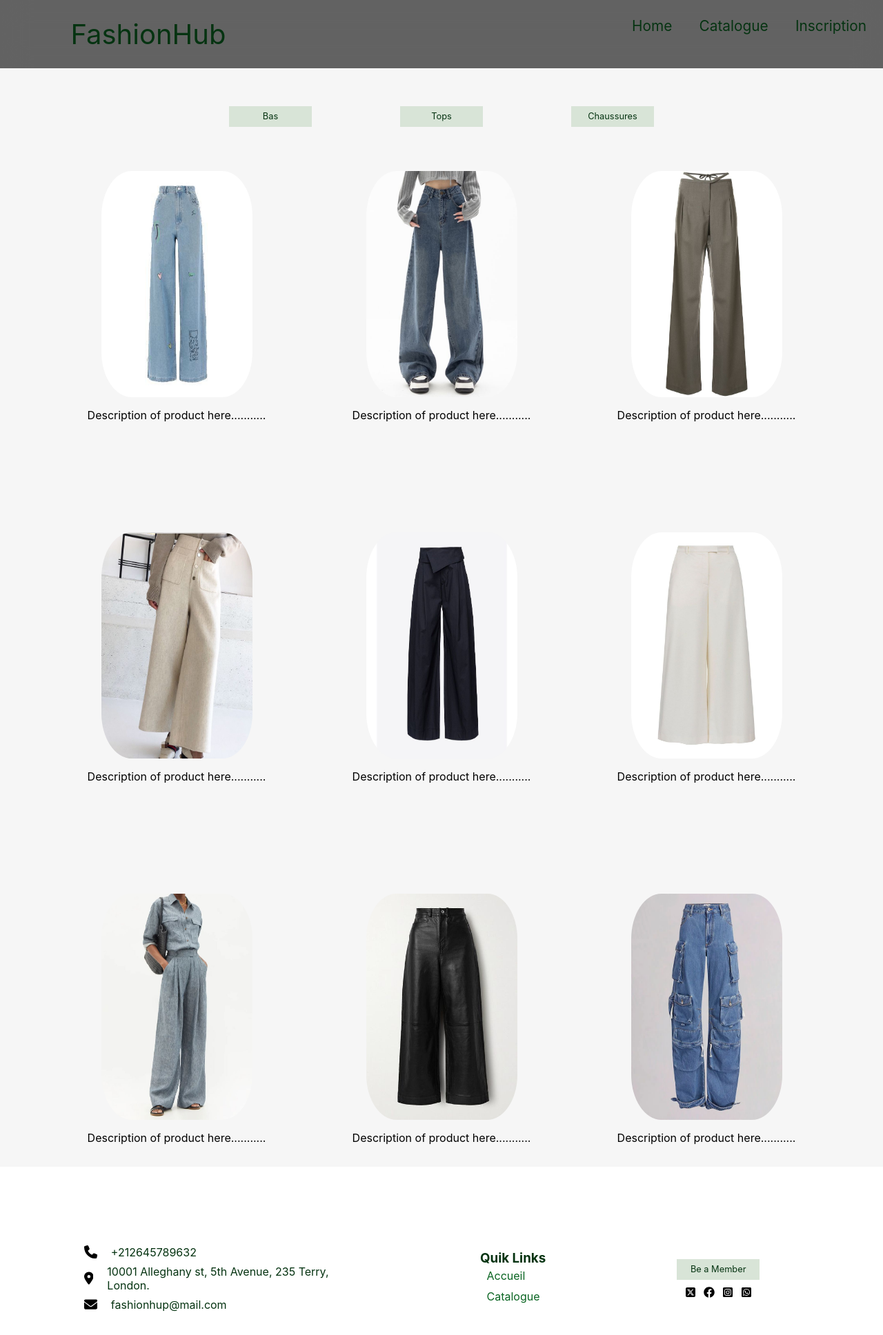
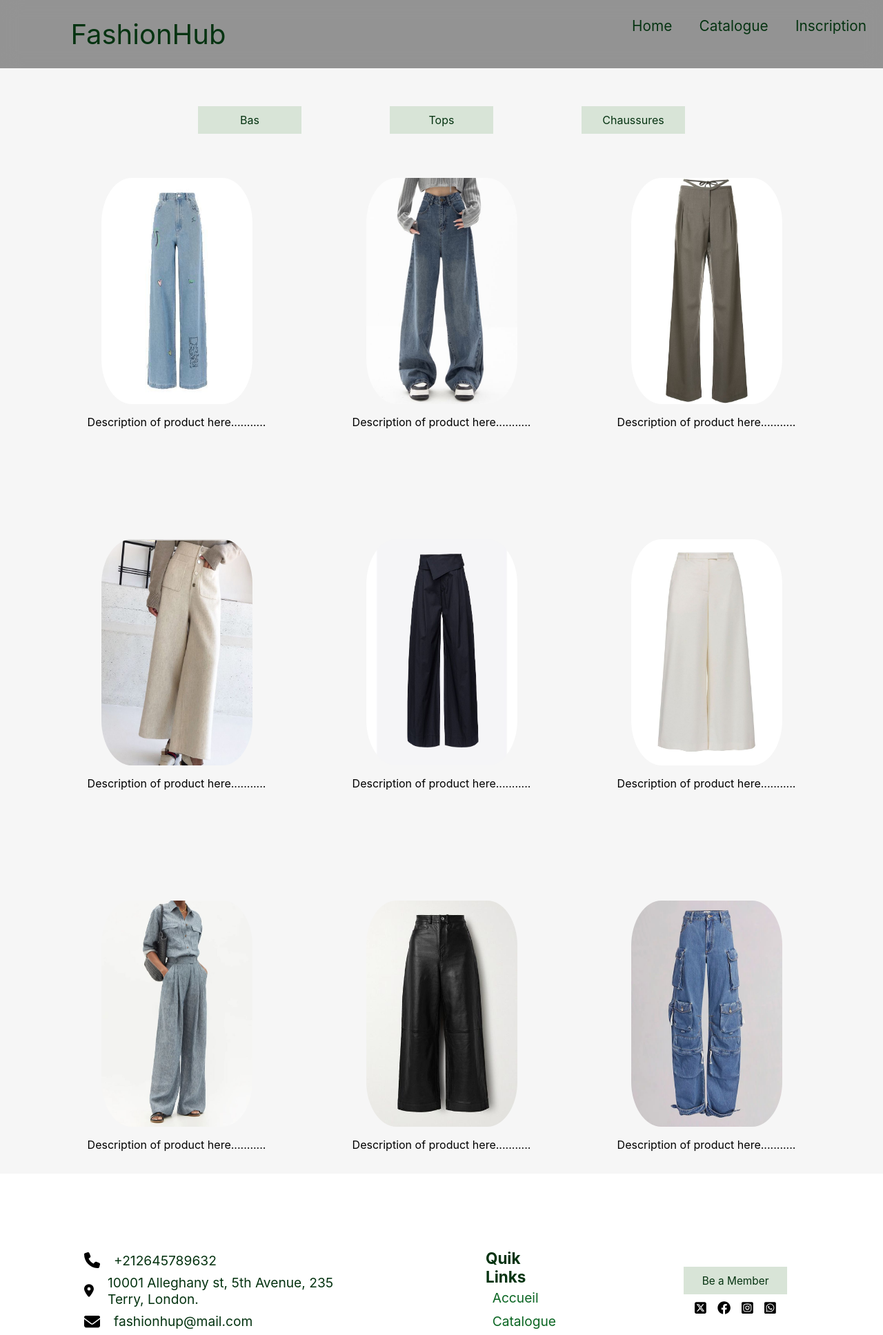
Before and after one commit to imane-bouabidi/fashionhub, a plain HTML site: page catalogue.html in a window 1280 px wide. Shown: the top 1936 px of the page at 69% size. Drawn offline with Linux system fonts and the light colour scheme.

Commit message:
version1

```diff
--- a/style/style.css
+++ b/style/style.css
@@ -32,8 +32,8 @@ header {
     justify-content: space-between;
     width: 100%;
     z-index: 100;
-    background-color: rgb(0 0 0 / 60%);
-    backdrop-filter: blur(20px);
+    background-color: rgb(0 0 0 / 40%);
+    backdrop-filter: blur(15px);
 }
 
 .navbar{
@@ -102,7 +102,7 @@ header {
 
 .container{
     display: grid;
-    margin: 7% 10%;
+    margin: 7% 10% 0% 10%;
     /* grid-template-columns: repeat(16, 4em); */
     grid-template-rows: repeat(16, 2em);
     gap: 10px 20px;
@@ -164,7 +164,9 @@ header {
     display: flex;
     flex-direction: column;
     align-items: center;
+    justify-content: space-between;
     margin: 5%;
+    font-size: 120%;
 }
 .top2{
     flex-direction: row;
@@ -180,7 +182,7 @@ header {
 
 
 .faq{
-    margin: 15%;
+    /* margin: 15%; */
     display: flex;
     flex-direction: column;
     justify-content: center;
@@ -231,8 +233,8 @@ footer{
 .right-div button{
     cursor: pointer;
     font-size: 80%;
-    width: 120px;
-    height: 30px;
+    width: 150px;
+    height: 40px;
     border: none;
     background-color: #D8E4D7;
     color:#053311;
@@ -272,9 +274,9 @@ footer{
     margin-top: 12%;
     margin-left: 5%;
     margin-right: 5%;
-    font-size: 80%;
-    width: 120px;
-    height: 30px;
+    font-size: 100%;
+    width: 150px;
+    height: 40px;
     border: none;
     background-color: #D8E4D7;
     color:#053311;
```
